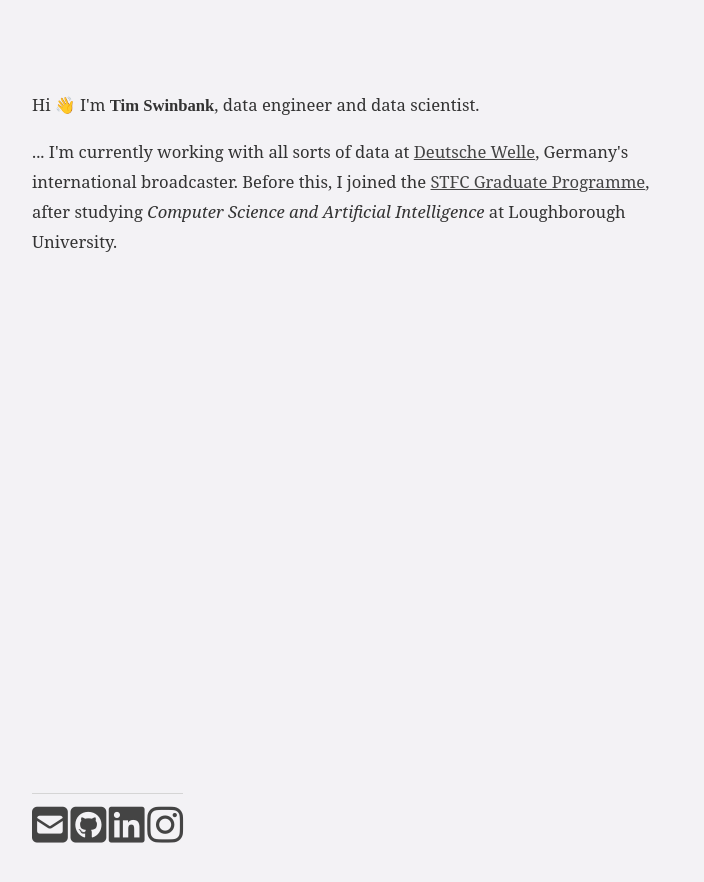
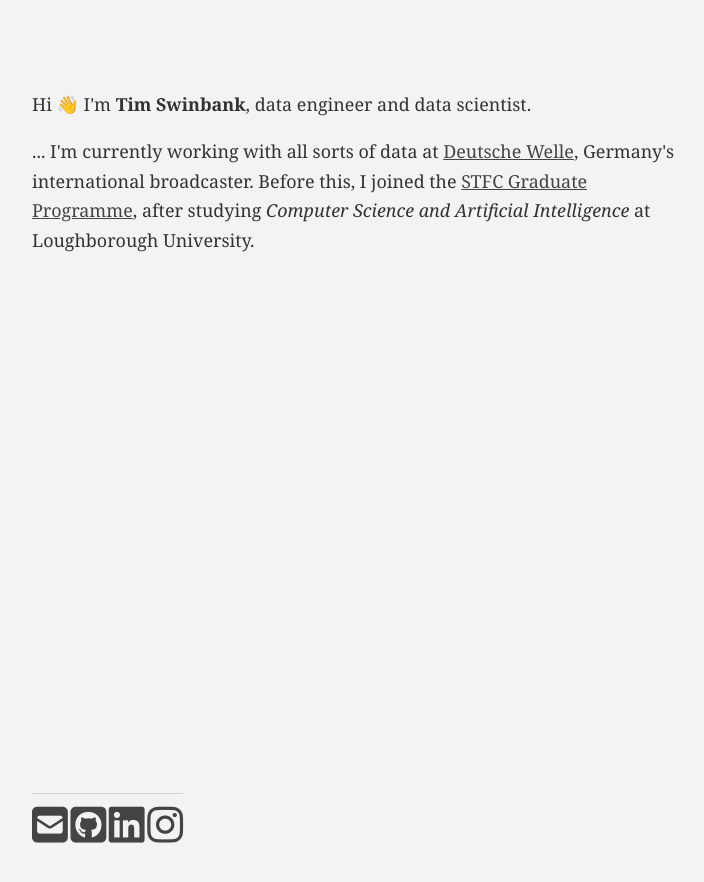
Before and after one commit to tswinb/tswinb.github.io, a Jekyll site: the page built from index.html, in a window 1280 px wide. Shown: the top 882 px of the page, without its empty margins (283-987 px from the left). Built offline with Jekyll 4.4.1, drawn with Linux system fonts in a browser that asks for light colours; nearby versions of some CDN libraries; some web fonts are replaced.

Commit message:
Remove web fonts

```diff
--- a/_includes/head.html
+++ b/_includes/head.html
@@ -7,9 +7,7 @@
   <!-- link to main stylesheet -->
   <link rel="stylesheet" type="text/css" href="/css/main.css">
   <script src="https://kit.fontawesome.com/65f6989a92.js" crossorigin="anonymous"></script>
-  <link rel="stylesheet" media="screen" href="https://fontlibrary.org//face/noto-serif" type="text/css"/>
-
+  <!-- <link rel="stylesheet" media="screen" href="https://fontlibrary.org//face/noto-serif&display=swap" type="text/css"/> -->
   <!-- {% if jekyll.environment == 'production' %}
   {% endif %} -->
-
 </head>
--- a/css/main.css
+++ b/css/main.css
@@ -3,11 +3,11 @@
     line-height:1.6;font-size:0.8em;color:#444;padding:0 10px;
     background-color: #f3f2f5;
 }
-b {
-  font-family: 'NotoSerifBold';
-}
+/* b {
+  font-family: 'Noto Serif Bold';
+} */
 nav ul, footer ul {
-    font-family:'Helvetica', 'Arial', 'Sans-Serif';
+    font-family:'Georgia', 'Serif';
     padding: 0px;
     list-style: none;
     font-weight: bold;
@@ -26,17 +26,14 @@
 }
 h1 {
     font-size: 3em;
-    font-family:'Helvetica', 'Arial', 'Sans-Serif';
 }
 h2 {
-
     font-size: 1.7em;
-    font-family:'Helvetica', 'Arial', 'Sans-Serif';
 }
 p {
-    font-family: 'NotoSerifRegular', 'Serif';
-    font-size: 1.3em;
-    line-height: 1.8em;
+    font-family: 'Georgia', 'Serif';
+    font-size: 1.4em;
+    line-height: 1.65em;
     color: #333;
 }
 footer {
```
Also changed, not shown: _data/social-media.yml (+3 -15 lines).
